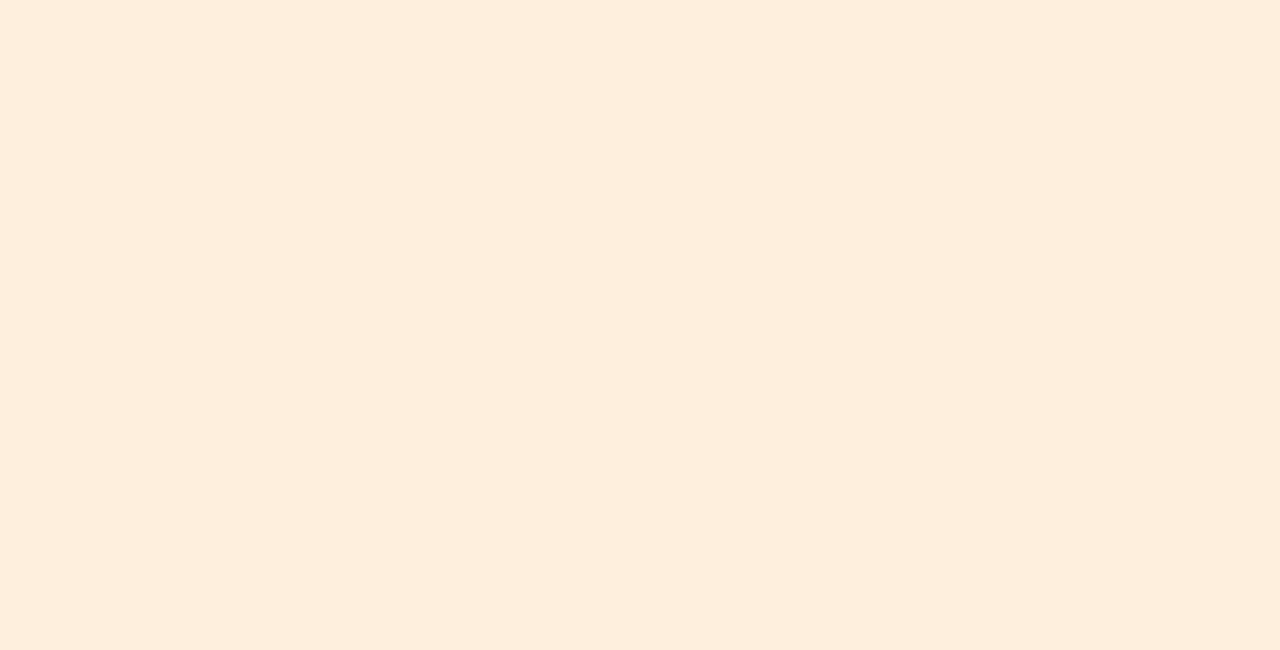
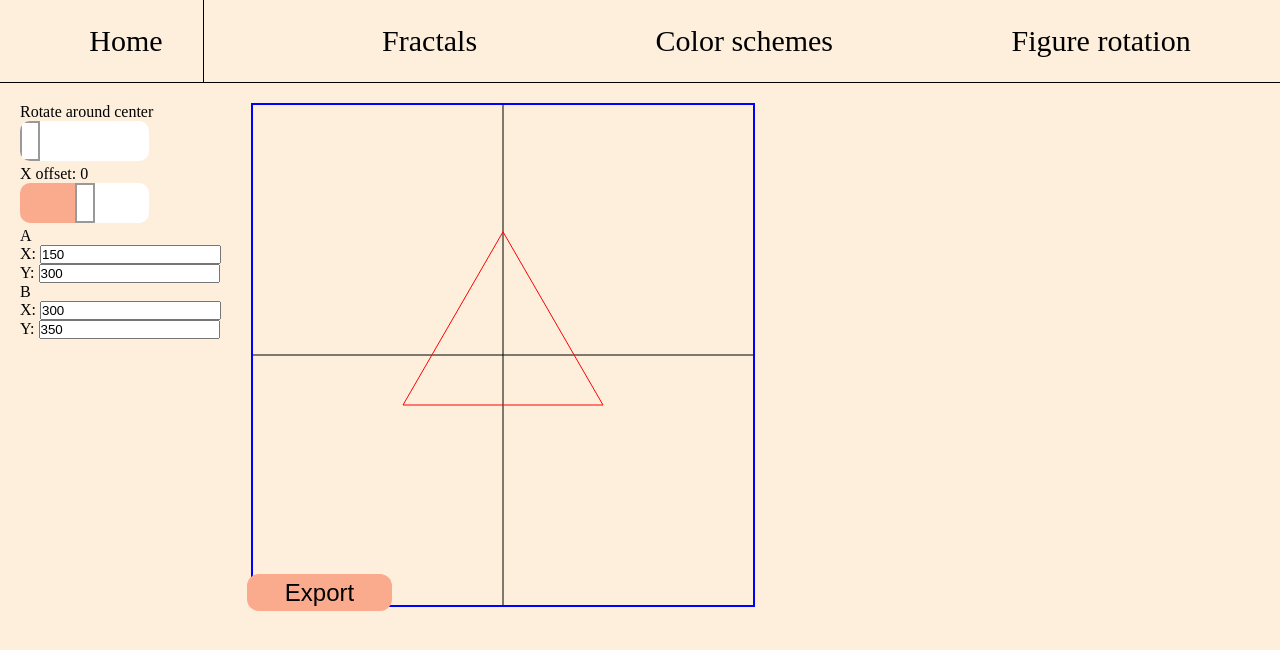
Before and after one commit to moskalenco-a/react-fractal, a React (Create React App) app: page /rotate in a window 1280 px wide. Before the commit this address had no page. Shown: the top 650 px of the page. Built offline with nearby package versions, Linux system fonts and the light colour scheme.

Commit message:
Add rotating triangle page

```diff
--- a/src/components/Navbar.jsx
+++ b/src/components/Navbar.jsx
@@ -10,7 +10,7 @@ const Navbar = (props) => {
         <li className={firstClassName}><Link to="/">Home</Link></li>
         <li className={styles.item}><Link to="/pythagor">Fractals</Link></li>
         <li className={styles.item}><Link to="/">Color schemes</Link></li>
-        <li className={styles.item}><Link to="/">Figure rotation</Link></li>
+        <li className={styles.item}><Link to="/rotate">Figure rotation</Link></li>
       </ul>
     </nav>
   );
--- a/src/index.js
+++ b/src/index.js
@@ -5,6 +5,7 @@ import reportWebVitals from './reportWebVitals';
 
 import Page from './components/Page';
 import Fractal from './pages/Fractal';
+import RotatingTriangle from './pages/RotatingTriangle';
 import { drawPythagorasTree } from './DrawPythagorasTree';
 import { drawMinkowskiFractal } from './DrawMinkowskiFractal';
 import './index.css';
@@ -37,9 +38,10 @@ root.render(
   <React.StrictMode>
     <BrowserRouter>
       <Routes>
-        <Route path="/" element={<Page />} />
+        <Route path="/" element={<RotatingTriangle />} />
         <Route path="/pythagor" element={<PythagorasTree />} />
         <Route path="/minkowsky" element={<MinkowskyIsland />} />
+        <Route path="/rotate" element={<RotatingTriangle />} />
       </Routes>
     </BrowserRouter>
   </React.StrictMode>
--- /dev/null
+++ b/src/pages/RotatingTriangle.jsx
@@ -0,0 +1,135 @@
+import { useState, useEffect, useRef } from 'react';
+
+import Page from '../components/Page';
+import Range from '../components/Range';
+import styles from './RotatingTriangle.module.css';
+
+import { Point, length, sum, diff,
+         normalize, scale, rotatedAround } from '../vecUtils';
+
+const WIDTH = 500;
+const HEIGHT = 500;
+
+const drawLine = (ctx, a, b, color = '#000000') => {
+  ctx.strokeStyle = color;
+  ctx.beginPath();
+  ctx.moveTo(a.x, a.y);
+  ctx.lineTo(b.x, b.y);
+  ctx.stroke();
+};
+
+const RotatingTriangle = (props) => {
+  const canvasRef = useRef(null);
+  const [sumAngle, setSumAngle] = useState(0);
+  const [stepAngle, setStepAngle] = useState(0);
+  const [offsetX, setOffsetX] = useState(0);
+
+  const centerX = Math.floor(WIDTH / 2);
+  const centerY = Math.floor(HEIGHT / 2);
+  const center = Point(centerX, centerY);
+
+  let [a, setA] = useState(Point(centerX - 100 + offsetX, centerY * 1.2));
+  let [b, setB] = useState(Point(centerX + 100 + offsetX, centerY * 1.2));
+  let v = diff(b, a);
+  v = { x: v.y, y: -v.x };
+  normalize(v);
+  scale(v, length(b, a) * Math.sqrt(3) / 2);
+  let sideCenter = sum(a, b);
+  sideCenter.x /= 2;
+  sideCenter.y /= 2;
+  const c = sum(sideCenter, v);
+
+  const onAxChange = (event) => {
+    setA(p => ({...p, x: +event.target.value}));
+  };
+  const onAyChange = (event) => {
+    setA(p => ({...p, y: +event.target.value}));
+  };
+  const onBxChange = (event) => {
+    setB(p => ({...p, x: +event.target.value}));
+  };
+  const onByChange = (event) => {
+    setB(p => ({...p, y: +event.target.value}));
+  };
+
+  const onExportClick = () => {
+    let canvasUrl = canvasRef.current.toDataURL();
+    const createEl = document.createElement('a');
+    createEl.href = canvasUrl;
+    createEl.download = props.name || 'triangle-rotate';
+    createEl.click();
+    createEl.remove();
+  };
+
+  useEffect(() => {
+    setSumAngle(0);
+    let sumAngle = 0;
+    const interval = setInterval(() => {
+      // setSumAngle(sumAngle => sumAngle + stepAngle);
+      sumAngle += stepAngle;
+      const canvas = canvasRef.current;
+      const context = canvas.getContext('2d');
+
+      context.clearRect(0, 0, WIDTH, HEIGHT);
+      drawLine(context, Point(0, centerY), Point(WIDTH, centerY));
+      drawLine(context, Point(centerX, 0), Point(centerX, HEIGHT));
+      const offsetPoint = Point(offsetX, 0);
+      const rotatedA = rotatedAround(sum(a, offsetPoint), center, sumAngle / 180 * Math.PI);
+      const rotatedB = rotatedAround(sum(b, offsetPoint), center, sumAngle / 180 * Math.PI);
+      const rotatedC = rotatedAround(sum(c, offsetPoint), center, sumAngle / 180 * Math.PI);
+      drawLine(context, rotatedA, rotatedB, '#ff0000');
+      drawLine(context, rotatedB, rotatedC, '#ff0000');
+      drawLine(context, rotatedA, rotatedC, '#ff0000');
+    }, 500);
+    return () => clearInterval(interval);
+  }, [stepAngle, offsetX, a, b, c]);
+
+  // useEffect(() => {
+  // }, [sumAngle]);
+
+  return (
+    <Page>
+      <div className={styles.container}>
+        <div>
+          <p>Rotate around center</p>
+          <Range value={stepAngle}
+                 min={0} max={360}
+                 onChange={(value) => setStepAngle(value)} />
+          <p>X offset: {offsetX}</p>
+          <Range value={offsetX}
+                 min={-20} max={20}
+                 onChange={(value) => setOffsetX(value)} />
+          <p>A</p>
+          <div>
+            X: <input type="text" placeholder="X"
+                   value={a.x} onChange={onAxChange} />
+          </div>
+          <div>
+            Y: <input type="text" placeholder="Y"
+                   value={a.y} onChange={onAyChange} />
+          </div>
+          <p>B</p>
+          <div>
+            X: <input type="text" placeholder="Y"
+                   value={b.y} onChange={onByChange} />
+          </div>
+          <div>
+            Y: <input type="text" placeholder="X"
+                   value={b.x} onChange={onBxChange} />
+          </div>
+        </div>
+
+        <div className={styles.canvas}>
+          <canvas ref={canvasRef}
+                  width={WIDTH}
+                  height={HEIGHT}
+                  className={styles.canvas} />
+          <button className={styles.export}
+                  onClick={onExportClick}>Export</button>
+        </div>
+      </div>
+    </Page>
+  );
+};
+
+export default RotatingTriangle;
--- /dev/null
+++ b/src/pages/RotatingTriangle.module.css
@@ -0,0 +1,25 @@
+.container {
+  display: flex;
+  gap: 30px;
+}
+
+.canvas {
+  display: block;
+  border: 1px solid blue;
+  /* margin-left: 30px; */
+  position: relative;
+}
+
+.export {
+  cursor: pointer;
+  position: absolute;
+  bottom: -5px;
+  left: -5px;
+  background-color: var(--primary-color);
+  color: #000;
+  border: none;
+  font-size: 24px;
+  width: 145px;
+  height: 37px;
+  border-radius: 12px;
+}
--- a/src/vecUtils.js
+++ b/src/vecUtils.js
@@ -47,3 +47,8 @@ export const rotated = (vec, angle) => {
     y: vec.x * Math.sin(angle) + vec.y * Math.cos(angle)
   };
 };
+
+export const rotatedAround = (vec, center, angle) => {
+  const v = diff(vec, center);
+  return sum(rotated(v, angle), center);
+};
```
